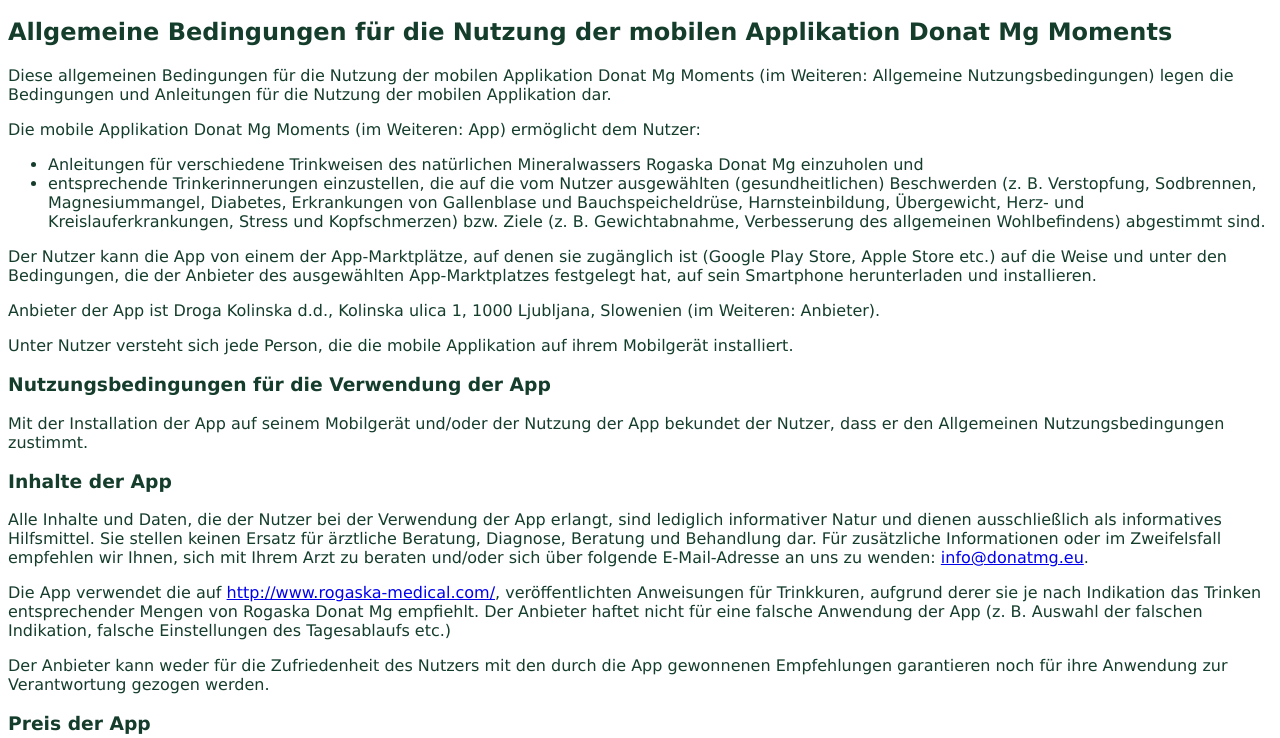
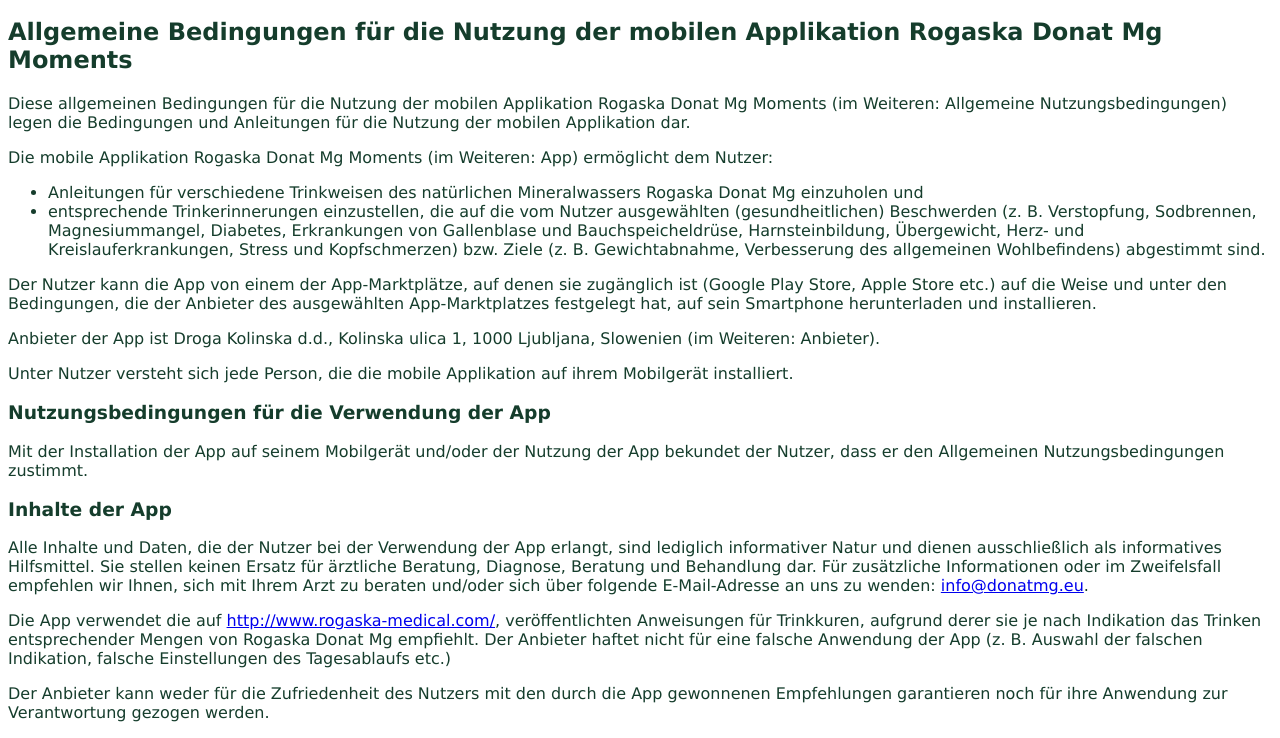
Before and after one commit to markodudic/donat-ios, a plain HTML site: page DonatMG/Legal HTML/rules_de.html in a window 1280 px wide. Shown: the part 49-787 px from the top of the page. Drawn offline with Linux system fonts and the light colour scheme.

Commit message:
rules update

```diff
--- a/DonatMG/Legal HTML/rules_de.html
+++ b/DonatMG/Legal HTML/rules_de.html
@@ -11,10 +11,10 @@
 
         <h1>Allgemeine Nutzungsbedingungen</h1>
 
-        <h2>Allgemeine Bedingungen für die Nutzung der mobilen Applikation Donat Mg Moments</h2>
+        <h2>Allgemeine Bedingungen für die Nutzung der mobilen Applikation Rogaska Donat Mg Moments</h2>
 
-        <p>Diese allgemeinen Bedingungen für die Nutzung der mobilen Applikation Donat Mg Moments (im Weiteren: Allgemeine Nutzungsbedingungen) legen die Bedingungen und Anleitungen für die Nutzung der mobilen Applikation dar.</p>
-        <p>Die mobile Applikation Donat Mg Moments (im Weiteren: App) ermöglicht dem Nutzer:
+        <p>Diese allgemeinen Bedingungen für die Nutzung der mobilen Applikation Rogaska Donat Mg Moments (im Weiteren: Allgemeine Nutzungsbedingungen) legen die Bedingungen und Anleitungen für die Nutzung der mobilen Applikation dar.</p>
+        <p>Die mobile Applikation Rogaska Donat Mg Moments (im Weiteren: App) ermöglicht dem Nutzer:
         <ul>
             <li>Anleitungen für verschiedene Trinkweisen des natürlichen Mineralwassers Rogaska Donat Mg einzuholen und</li>
             <li>entsprechende Trinkerinnerungen einzustellen, die auf die vom Nutzer ausgewählten (gesundheitlichen) Beschwerden (z. B. Verstopfung, Sodbrennen, Magnesiummangel, Diabetes, Erkrankungen von Gallenblase und Bauchspeicheldrüse, Harnsteinbildung, Übergewicht, Herz- und Kreislauferkrankungen, Stress und Kopfschmerzen) bzw. Ziele (z. B. Gewichtabnahme, Verbesserung des allgemeinen Wohlbefindens) abgestimmt sind.</li>
```
Also changed, not shown: 1 other file.
